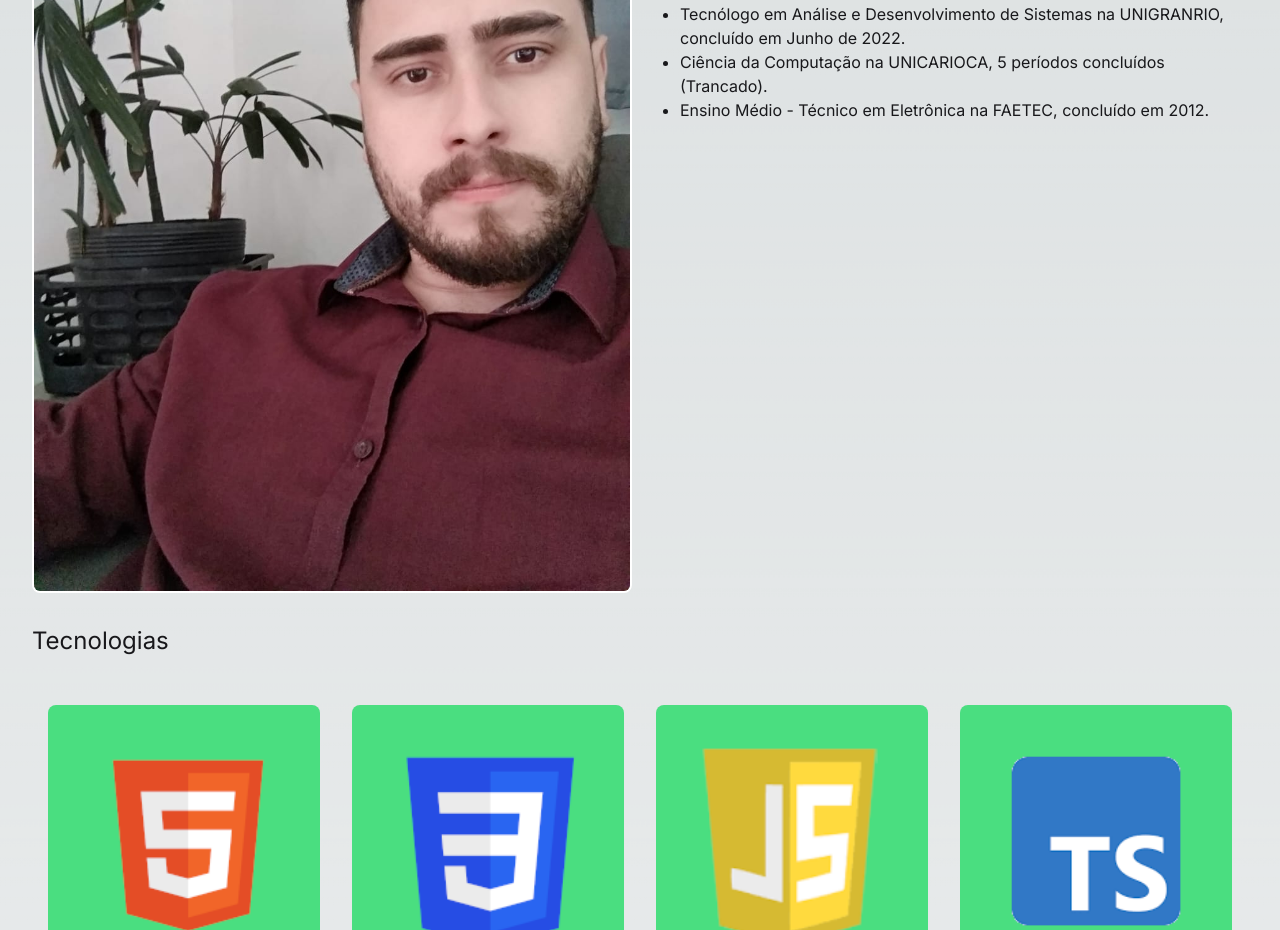
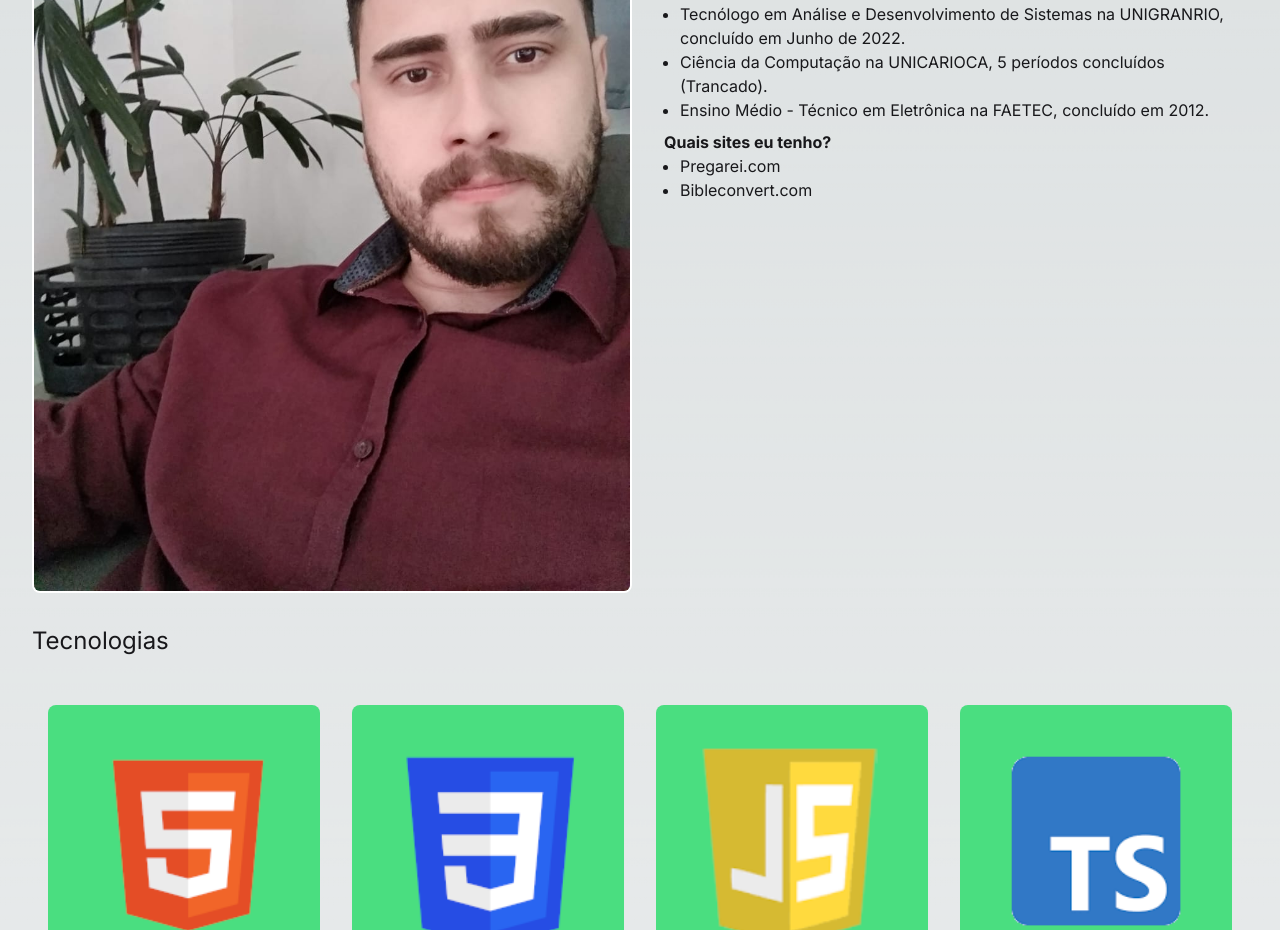
Before and after one commit to brunnogpcosta/portfolio-app, a Next.js app: page / in a window 1280 px wide. Shown: the part 1040-1970 px from the top of the page. Built offline with nearby package versions, Linux system fonts and the light colour scheme; no server answers.

Commit message:
add sites

```diff
--- a/src/app/components/About/About.tsx
+++ b/src/app/components/About/About.tsx
@@ -43,6 +43,17 @@ const About = () => {
               <li className="list-disc">Ensino Médio - Técnico em Eletrônica na FAETEC, concluído em 2012.</li>
             </ul>
           </div>
+
+
+          <div className="mb-2">
+            <label className="font-bold">
+              Quais sites eu tenho?
+            </label>
+            <ul className=" ml-4">
+              <li className="list-disc"><a href="https://www.pregarei.com/" target="_blank">Pregarei.com</a></li>
+              <li className="list-disc"><a href="https://bibleconvert.com/" target="_blank">Bibleconvert.com</a></li>
+            </ul>
+          </div>
         </div>
       </div>
     </div>
```
